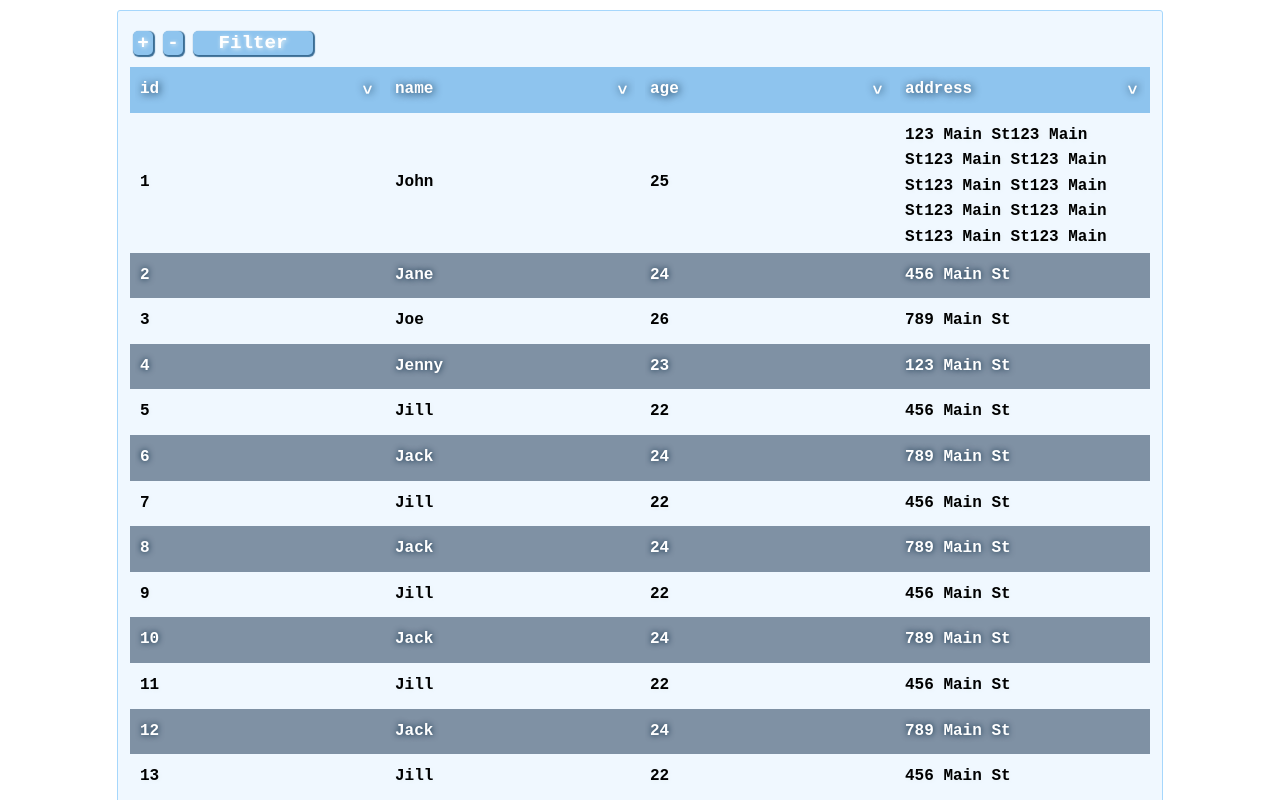
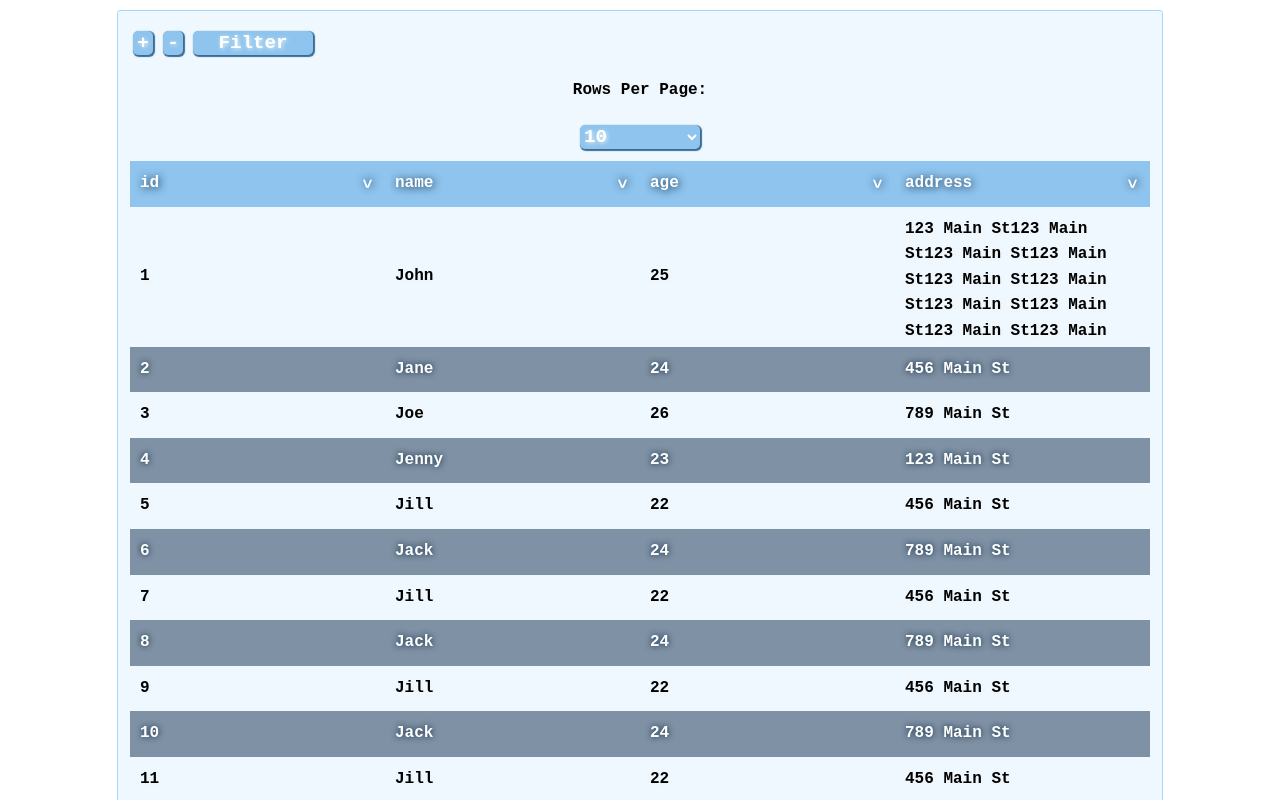
Before and after one commit to MertOzerdem/react-table, a React (Create React App) app: page / in a window 1280 px wide. Shown: the top 800 px of the page. Built offline with nearby package versions, Linux system fonts and the light colour scheme.

Commit message:
Selector and pagination startup

```diff
--- a/src/App.js
+++ b/src/App.js
@@ -3,9 +3,14 @@ import Table from './components/Table/Table.js'
 import {tableData} from './components/dummyData';
 
 function App() {
+  const rowsPerPage = [
+    [5,10,20],
+    10
+  ]
+
   return (
     <div className="App">
-      <Table data={tableData}>
+      <Table data={tableData} rowsPerPage={rowsPerPage}>
         <div>
           <button></button>
         </div>
--- a/src/components/Table/Table.js
+++ b/src/components/Table/Table.js
@@ -13,34 +13,43 @@ const Cell = (props) => {
     )
 }
 
+const Selector = (props) => {
+    const { className, defaultOption, handler = () => {}, options = [] } = props;
+
+    return (
+        <select className={className} value={defaultOption} onChange={handler}>
+            {options.map((option, key) => {
+                return (
+                    <option key={key} value={option}>{option}</option>
+                )
+            })}
+        </select>
+    )
+}
+
 const Pagination = (props) => {
+    const { className, options = [[10, 20], 20] } = props;
     const [currentPage, setCurrentPage] = useState(1);
-    const [rowsPerPage, setRowsPerPage] = useState(10);
+    const [rowsPerPage, setRowsPerPage] = useState({ value: options[1] });
 
     const handleChangePage = (event, newPage) => {
         setCurrentPage(newPage);
     };
 
-    const handleChangeRowsPerPage = (event) => {
-        setRowsPerPage(parseInt(event.target.value, 10));
+    const handleChangeRowsPerPage = (e) => {
+        setRowsPerPage({ value: e.target.value });
         setCurrentPage(1);
     };
 
     return (
         <div className={styles['pagination-wrapper']}>
-
+            <p>Rows Per Page: </p>
+            <Selector className={className} defaultOption={rowsPerPage.value} options={options[0]} handler={handleChangeRowsPerPage}/>
         </div>
     )
 }
 
 const Filter = (props) => {
-    // const style = useTransition({
-    //     from: { opacity: 0, x: -200 },
-    //     enter: { opacity: 1, x: 0 },
-    //     leave: { opacity: 0, x: -200 },
-    //     config: { friction: 10, tension: 30 },
-    // })
-
     const style = useSpring({
         from: { opacity: 0, y: -50 },
         to: { opacity: 1, y: 0 },
@@ -77,21 +86,8 @@ const Filter = (props) => {
 
     return (
         <animated.div style={style} className={styles['filter-wrapper']}>
-            <select className={styles['filter-select']} value={selectedHeader.value} onChange={handleHeader}>
-                {headers.map((header, key) => {
-                    return (
-                        <option key={key} value={header}>{header}</option>
-                    )
-                })}
-            </select>
-            <select className={styles['filter-select']} value={filterEquation.value} onChange={handleFilterEquation}>
-                {filters.map((filter, key) => {
-                    return (
-                        <option key={key} value={filter}>{filter}</option>
-                    )
-                })}
-            </select>
-
+            <Selector className={styles['filter-select']} defaultOption={selectedHeader.value} handler={handleHeader} options={headers}/>
+            <Selector className={styles['filter-select']} defaultOption={filterEquation.value} handler={handleFilterEquation} options={filters}/>
             <input className={styles['filter-field']} value={filterText} onChange={handleFilterText} type="text" placeholder="Filter..." />
         </animated.div>
     )
@@ -102,7 +98,7 @@ const Table = (props) => {
     const [filterObjects, setFilterObjects] = useState([]);
     const tableData = props.data;
     const style = useSpring({
-        from: { opacity: 0, x: -200 },
+        from: { opacity: 0, x: -50 },
         to: { opacity: 1, x: 0 },
         config: { friction: 10, tension: 30 },
     });
@@ -203,6 +199,8 @@ const Table = (props) => {
             {filterArray.map((filter, key) => {
                 return filter && <Filter getFilterValue={getFilterValue} id={key} key={key} data={columnHeaders} />
             })}
+
+            <Pagination className={styles['pagination-select']} options={props.rowsPerPage}/>
             <table className={styles.table}>
                 <tbody className={styles['table-body']}>
                     <tr className={styles.row} >
--- a/src/components/Table/Table.module.css
+++ b/src/components/Table/Table.module.css
@@ -92,7 +92,7 @@
     display: flex;
 }
 
-.filter-select, .filter-button, .filter-field {
+.filter-select, .filter-button, .filter-field, .pagination-select {
     border-radius: 5px;
     border-width: 0px;
     margin: 10px 5px;
@@ -121,11 +121,11 @@
     justify-content: center;
 }
 
-.filter-button:focus, .filter-select:focus, .filter-field:focus {
+.filter-button:focus, .filter-select:focus, .filter-field:focus, .pagination-select {
     outline: none;
 }
 
-.filter-button:hover, .filter-select:hover {
+.filter-button:hover, .filter-select:hover, .pagination-select:hover {
     background: #7f91a4;
     color: white;
 }
@@ -134,3 +134,7 @@
     box-shadow: 0px 0px 0px 0px #3a6d95;
     transform: translate(2px, 2px);
 }
+
+.pagination-wrapper {
+
+}
```
